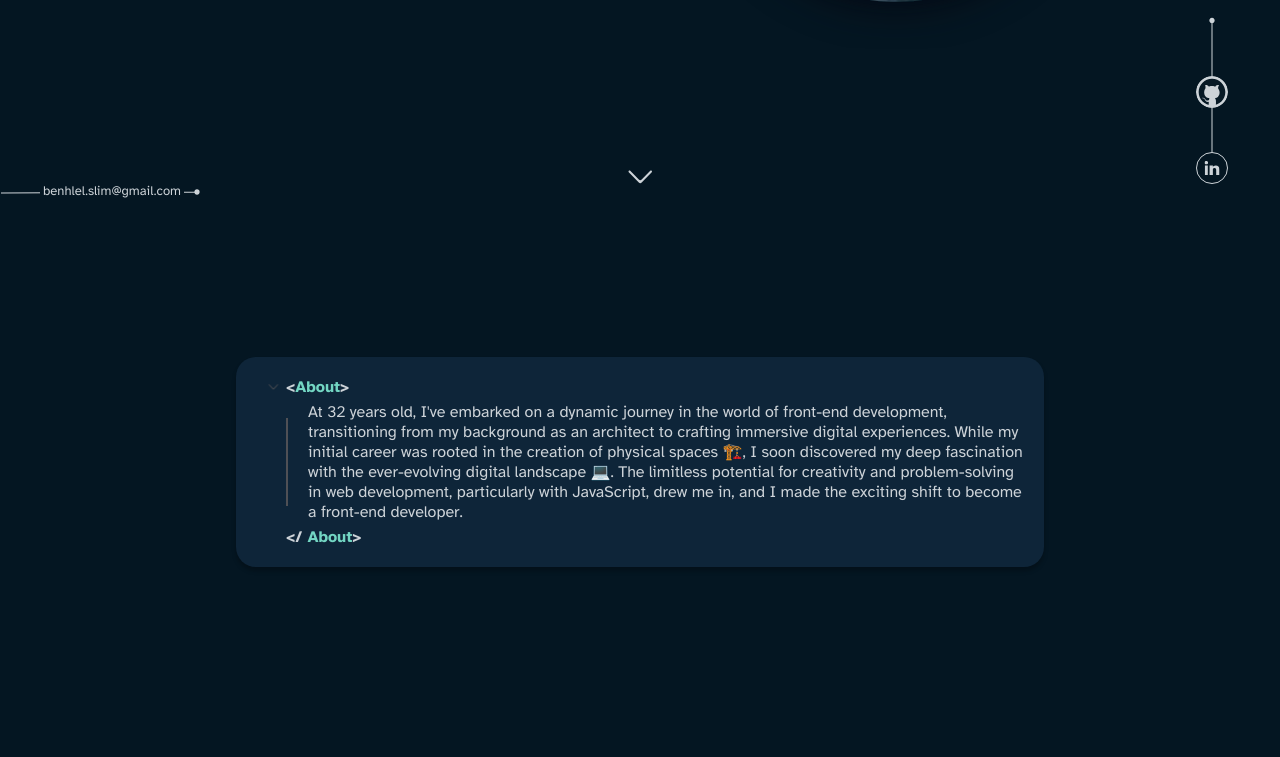
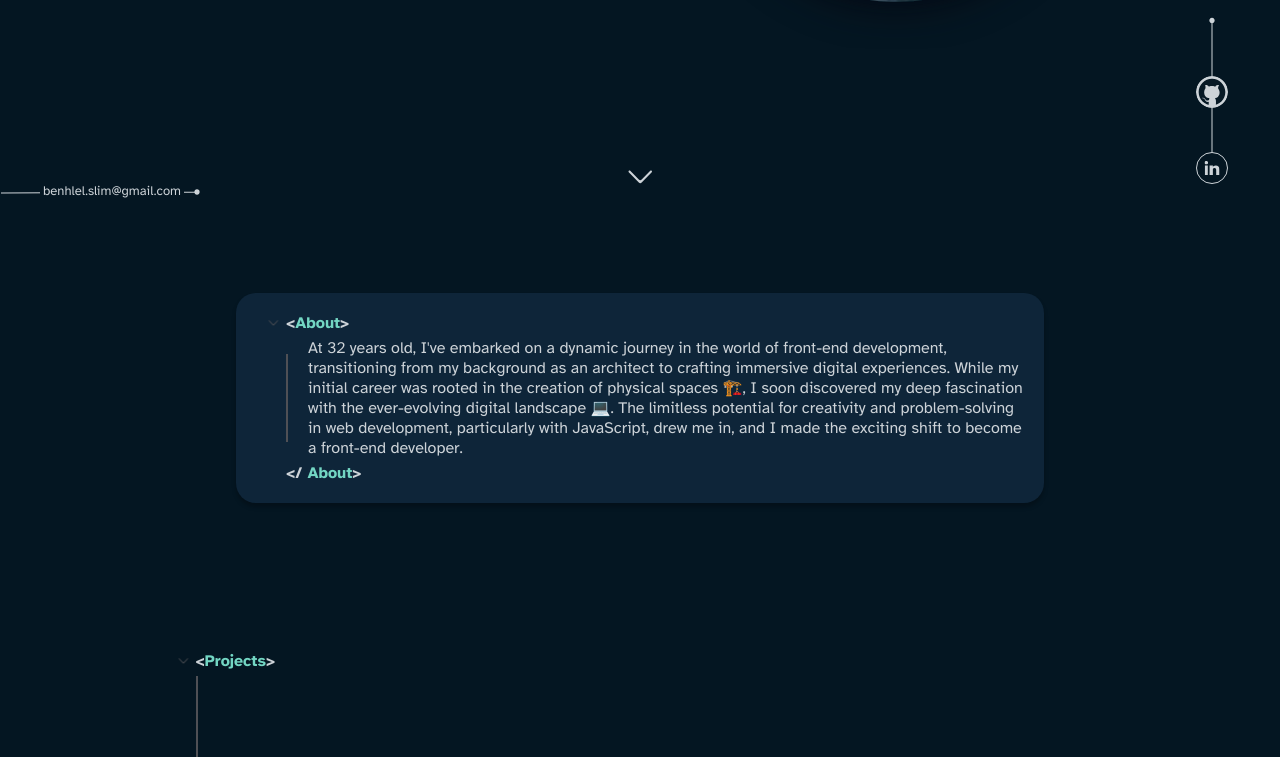
Before and after one commit to benhlel0slim/Portfolio, a Next.js app: page / in a window 1280 px wide. Shown: the part 571-1328 px from the top of the page. Built offline with nearby package versions, Linux system fonts and the light colour scheme.

Commit message:
refactor: styling about component

```diff
--- a/src/components/about/about.module.scss
+++ b/src/components/about/about.module.scss
@@ -9,9 +9,9 @@
   border-radius: 20px;
   text-align: start;
   padding: 15px 20px;
-  margin-top: 10%;
+  margin-top: 5%;
   box-shadow: $box-shadow;
-  margin-bottom: 20%;
+  margin-bottom: 10%;
 }
 .openingTag {
   display: flex;
```
